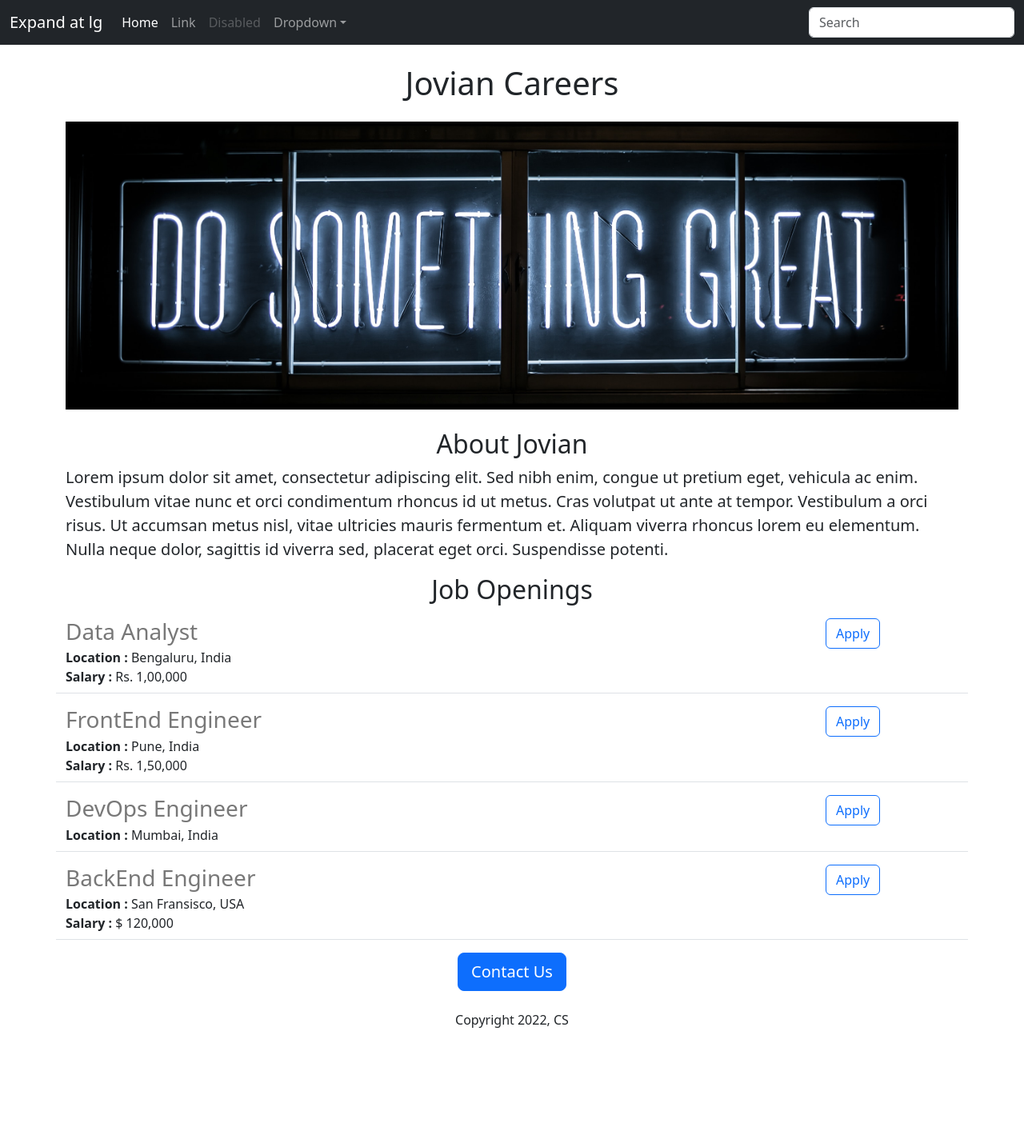
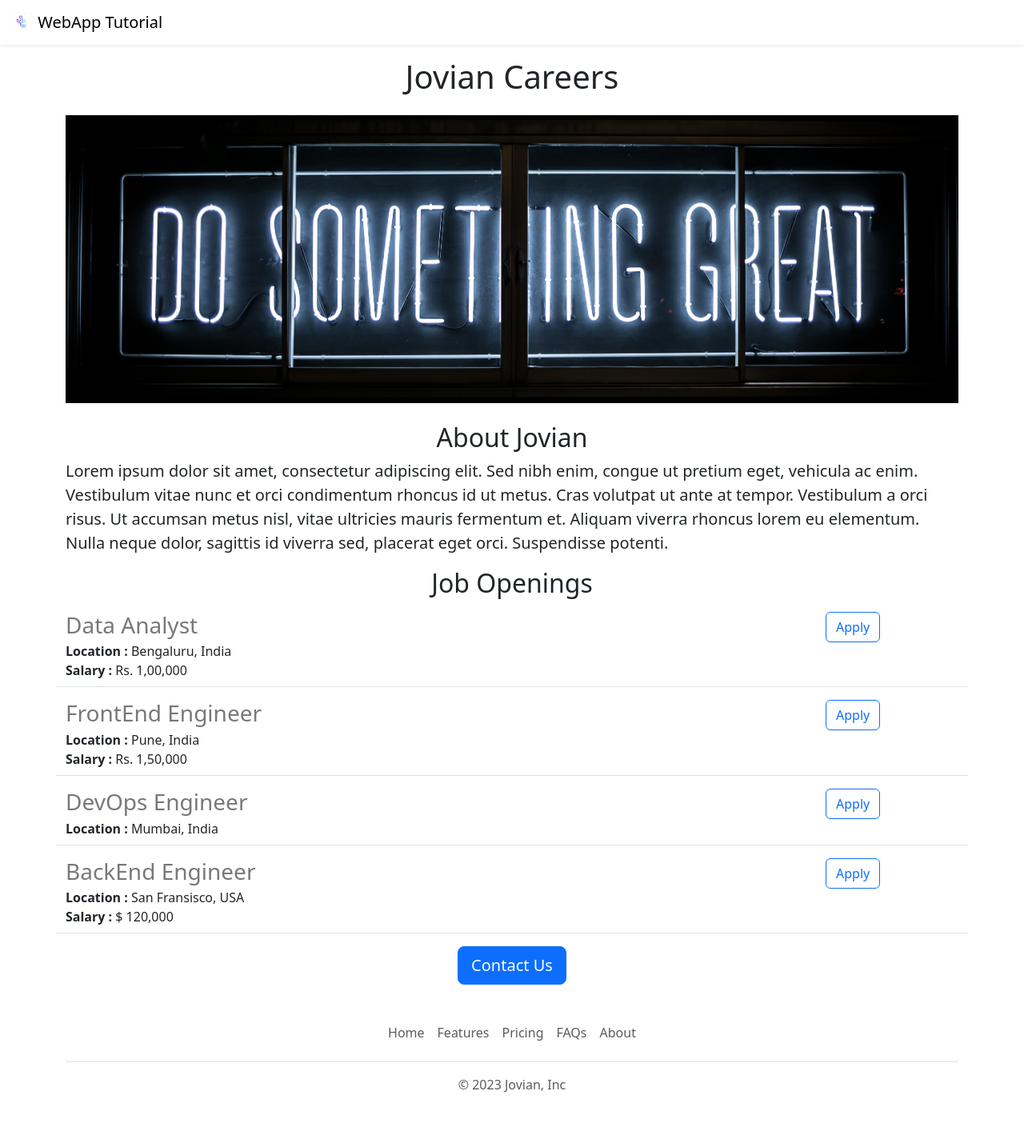
Before and after one commit to ChitrankSurana/jovian-careers-website, a Flask app: page / in a window 1280 px wide. Shown: the whole page at 80% size. Before the commit the page ends 1285 px from the top, so only its background shows below. Run offline with Flask 2, Linux system fonts and the light colour scheme.

Commit message:
site is functional a litlle bit

```diff
--- /dev/null
+++ b/templates/footer.html
@@ -0,0 +1,14 @@
+<div class="b-example-divider"></div>
+
+<div class="container">
+  <footer class="py-3 my-4">
+    <ul class="nav justify-content-center border-bottom pb-3 mb-3">
+      <li class="nav-item"><a href="#" class="nav-link px-2 text-body-secondary">Home</a></li>
+      <li class="nav-item"><a href="#" class="nav-link px-2 text-body-secondary">Features</a></li>
+      <li class="nav-item"><a href="#" class="nav-link px-2 text-body-secondary">Pricing</a></li>
+      <li class="nav-item"><a href="#" class="nav-link px-2 text-body-secondary">FAQs</a></li>
+      <li class="nav-item"><a href="#" class="nav-link px-2 text-body-secondary">About</a></li>
+    </ul>
+    <p class="text-center text-body-secondary">&copy; 2023 Jovian, Inc</p>
+  </footer>
+</div>
--- a/templates/home.html
+++ b/templates/home.html
@@ -29,9 +29,9 @@
         {% endfor %}
       </div>
         <div class="text-center">
-          <button class="btn btn-primary btn-lg">Contact Us</button>
-          <p class="mt-4">Copyright 2022, CS</p>
+          <a href="mailto:rnote233@gmail.com?subject=Questions%20About%20Job%20Openings&body=My%20Name%3A%20%3Cyour%20name%20here%3E%0D%0AMy%20Questions%3A%20%3Center%20questions%20here%3E" class="btn btn-primary btn-lg">Contact Us</a>
         </div>
     </div>
+    {% include 'footer.html' %}
   </body>
 </html>
--- a/templates/jobitem.html
+++ b/templates/jobitem.html
@@ -11,6 +11,6 @@
     {% endif %}
   </div>
   <div class="col-2">
-    <button type="button" class="btn btn-outline-primary float-right align-middle">Apply</button>
+    <a href="mailto:rnote233@gmail.com?subject=Application%20for%20%7B%7Bjob%5B'title'%5D%7D%7D&body=My%20Name%3A%20%3Cyour%20name%20here%3E%0D%0AMy%20Resume%20Link%3A%20%3Cresume%20link%3E%0D%0AMy%20LinkedIn%3A%20%3CLinkedIn%20Link%3E%0D%0A" type="button" class="btn btn-outline-primary float-right align-middle">Apply</a>
   </div>
 </div>
--- a/templates/nav.html
+++ b/templates/nav.html
@@ -1,33 +1,9 @@
-<nav class="navbar navbar-expand-lg navbar-dark bg-dark" aria-label="Fifth navbar example">
-    <div class="container-fluid">
-      <a class="navbar-brand" href="#">Expand at lg</a>
-      <button class="navbar-toggler" type="button" data-bs-toggle="collapse" data-bs-target="#navbarsExample05" aria-controls="navbarsExample05" aria-expanded="false" aria-label="Toggle navigation">
-        <span class="navbar-toggler-icon"></span>
-      </button>
-
-      <div class="collapse navbar-collapse" id="navbarsExample05">
-        <ul class="navbar-nav me-auto mb-2 mb-lg-0">
-          <li class="nav-item">
-            <a class="nav-link active" aria-current="page" href="#">Home</a>
-          </li>
-          <li class="nav-item">
-            <a class="nav-link" href="#">Link</a>
-          </li>
-          <li class="nav-item">
-            <a class="nav-link disabled">Disabled</a>
-          </li>
-          <li class="nav-item dropdown">
-            <a class="nav-link dropdown-toggle" href="#" data-bs-toggle="dropdown" aria-expanded="false">Dropdown</a>
-            <ul class="dropdown-menu">
-              <li><a class="dropdown-item" href="#">Action</a></li>
-              <li><a class="dropdown-item" href="#">Another action</a></li>
-              <li><a class="dropdown-item" href="#">Something else here</a></li>
-            </ul>
-          </li>
-        </ul>
-        <form role="search">
-          <input class="form-control" type="search" placeholder="Search" aria-label="Search">
-        </form>
-      </div>
-    </div>
-  </nav>
+<nav class="navbar shadow-sm fixed-top bg-white">
+  <div class="container-fluid">
+    <a class="navbar-brand" href="#">
+      <img src="https://jovian-careers-website.chitranksurana.repl.co/static/download.jpeg" alt="Logo" width="30" height="24" class="d-inline-block align-text-top">
+      WebApp Tutorial
+    </a>
+  </div>
+</nav>
+<div style="height:48px"></div>
```
Also changed, not shown: static/download.jpeg (added).
